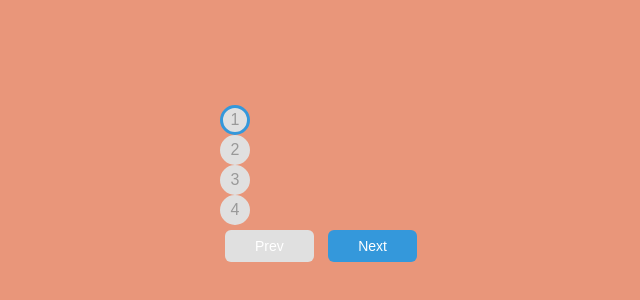
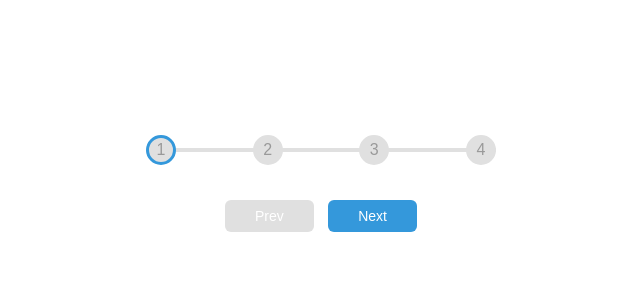
Before and after one commit to lavparker/progress_stepsMT2, a plain HTML site: page index.html in a window 1280 px wide. Shown: the part 214-514 px from the top of the page, without its empty margins (319-959 px from the left). Drawn offline with Linux system fonts and the light colour scheme; a web font is replaced by a local one.

Commit message:
fixed css flex direction

```diff
--- a/index.html
+++ b/index.html
@@ -11,7 +11,7 @@
 </head>
 <body>
     <div class="container">
-        <div class="progress-contianer">
+        <div class="progress-container">
             <div class="progress" id="progress"></div>
             <div class="circle active">1</div>
             <div class="circle">2</div>
--- a/style.css
+++ b/style.css
@@ -10,7 +10,6 @@
     box-sizing: border-box;
 }
 body{
-    background-color:darksalmon;
   font-family: 'Muli', sans-serif;
   display: flex;
   align-items: center;
@@ -26,7 +25,6 @@ body{
 
 .progress-container{
     display: flex;
-    flex-direction: column;
     justify-content: space-between;
     position: relative;
     margin-bottom: 30px;
```
Lines whose indentation alone changed are shown as unchanged.
